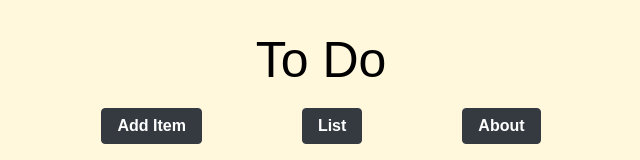
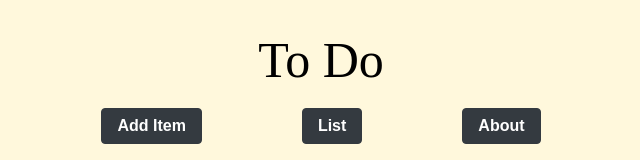
Before and after one commit to ivanbaradi/to-do, a React (Create React App) app: page / in a window 1280 px wide. Shown: the top 160 px of the page, without its empty margins (319-959 px from the left). Built offline with nearby package versions, Linux system fonts and the light colour scheme; a web font is replaced by a local one.

Commit message:
applied Pacifico font style to only app title

```diff
--- a/src/components/Header.jsx
+++ b/src/components/Header.jsx
@@ -8,6 +8,7 @@ function Header(){
     }
 
     const titleStyle = {
+        fontFamily: 'Pacifico, cursive',
         fontSize: 50,
         marginTop: 30
     }
```
